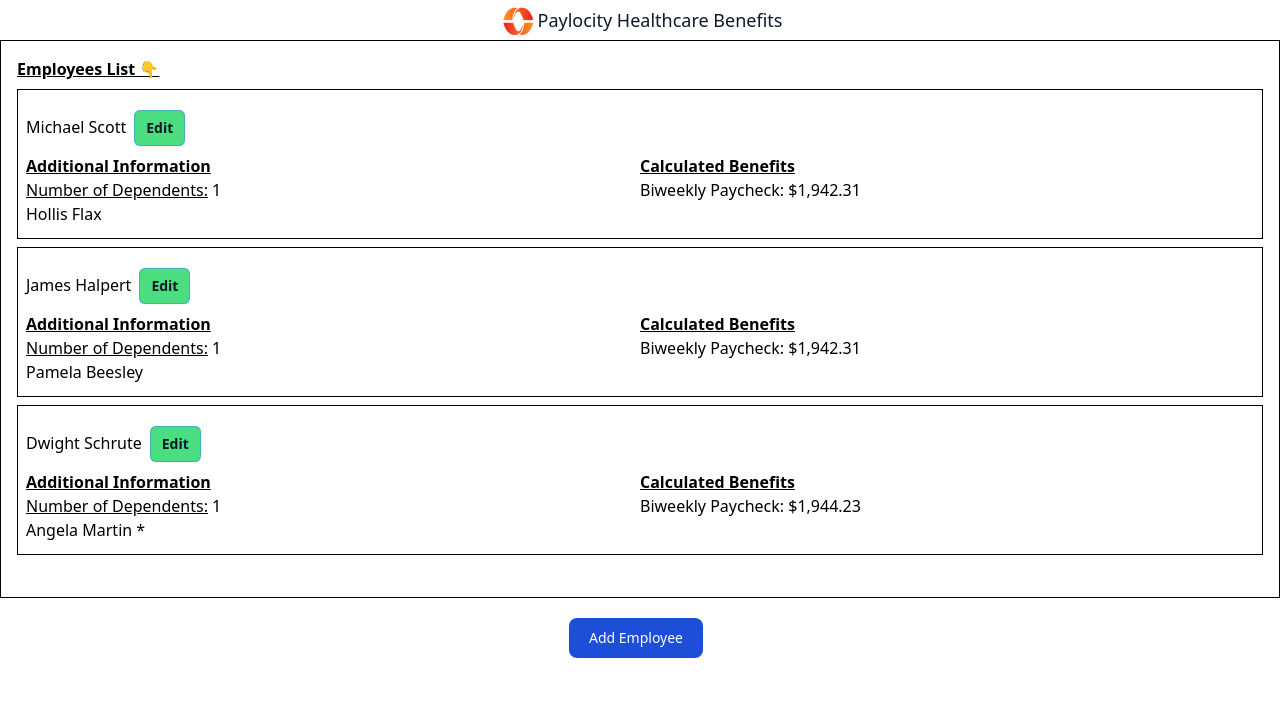
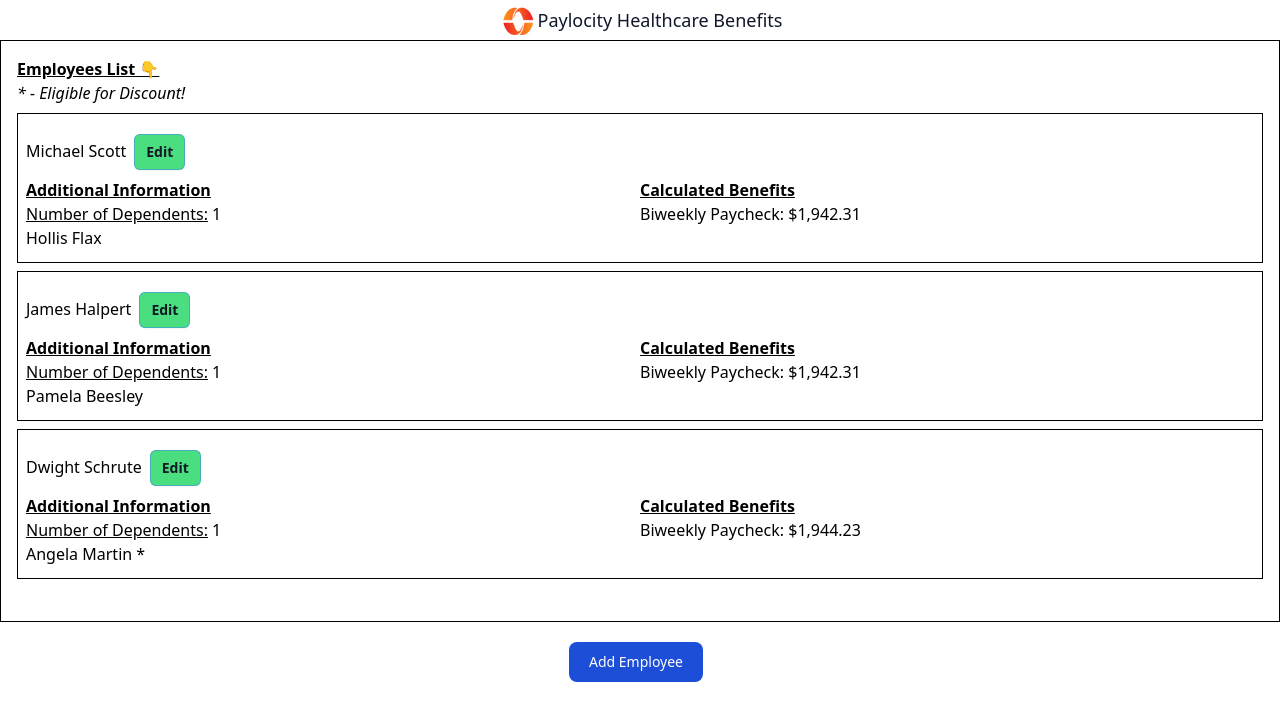
Before and after one commit to my-name-is-nheo/paylocity-take-home-quiz, a React (Create React App) app: page / in a window 1280 px wide. Shown: the top 720 px of the page. Built offline with nearby package versions, Linux system fonts and the light colour scheme.

Commit message:
feat - add asterik indication

```diff
--- a/src/Authenticated/v1/HealthcareBenefitsPage/HealthcareBenefitsPage.tsx
+++ b/src/Authenticated/v1/HealthcareBenefitsPage/HealthcareBenefitsPage.tsx
@@ -102,6 +102,7 @@
                 label={`Employees List ${sortBy === "asc" ? "☝️" : "👇"}`}
                 onLabelClick={handleSortBy}
               />
+              <div className="italic">* - Eligible for Discount!</div>
               <ul className="h-[500px]">
                 {sortedEmployeeData.map((employee) => (
                   <div
```
